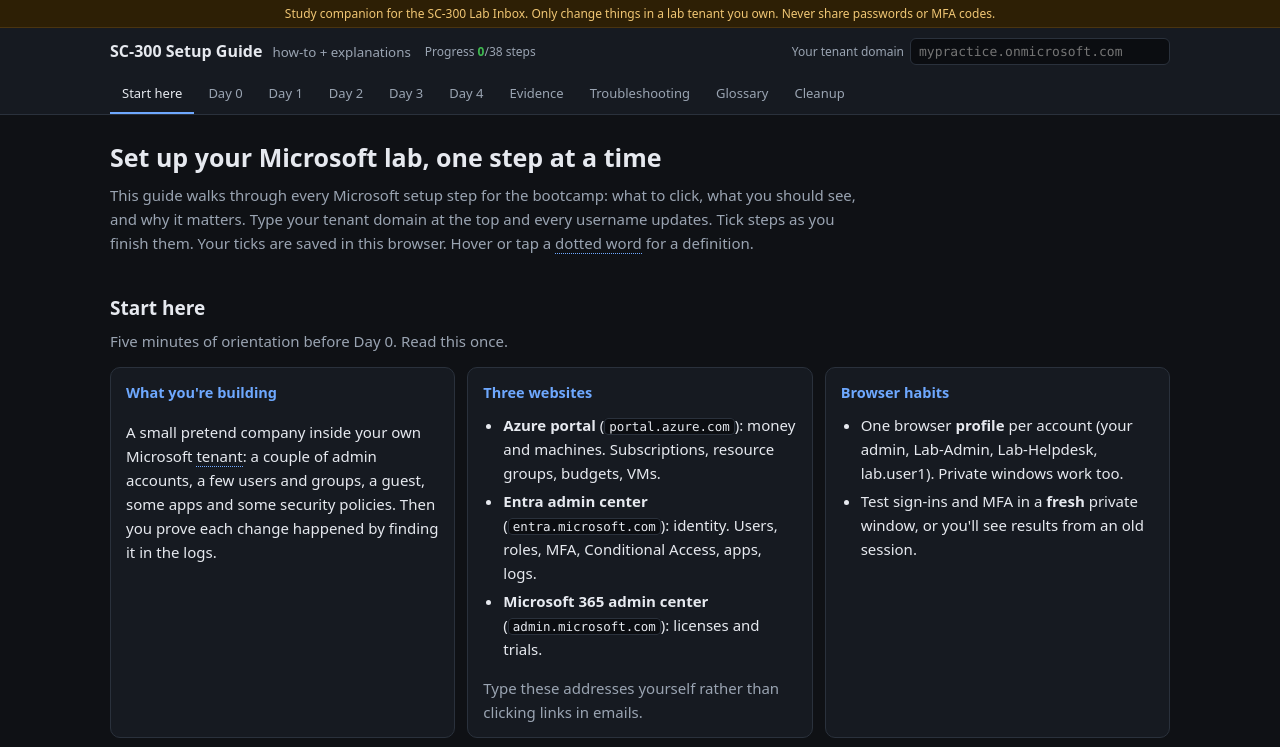
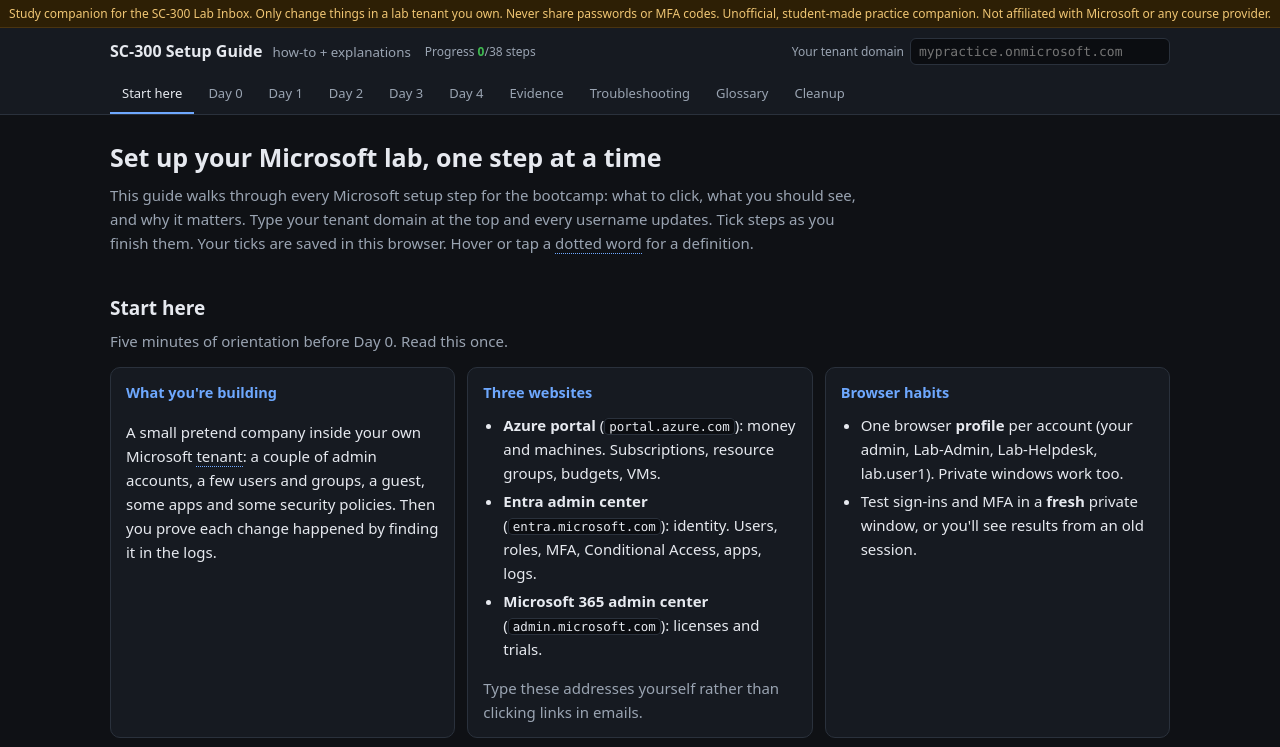
Before and after one commit to notwalnomad/sc300-lab, a website: page docs/setup-guide.html in a window 1280 px wide. Shown: the top 747 px of the page. Drawn offline with Linux system fonts and the light colour scheme.

Commit message:
Mark the Lab Inbox and Setup Guide as unofficial and student-made
Adds a line to both banners and the README: not affiliated with
Microsoft or any course provider.

Co-Authored-By: Claude Opus 5.5 <noreply@anthropic.com>
Claude-Session: https://claude.ai/code/session_018zbwXhboiniRLK2MnP15sh

```diff
--- a/docs/setup-guide.html
+++ b/docs/setup-guide.html
@@ -112,7 +112,7 @@ dl.gloss dd{background:var(--panel2);font-size:14px}
 </style>
 </head>
 <body>
-<div class="banner">Study companion for the SC-300 Lab Inbox. Only change things in a lab tenant you own. Never share passwords or MFA codes.</div>
+<div class="banner">Study companion for the SC-300 Lab Inbox. Only change things in a lab tenant you own. Never share passwords or MFA codes. Unofficial, student-made practice companion. Not affiliated with Microsoft or any course provider.</div>
 
 <div class="top">
   <div class="topin">
```
Also changed, not shown: index.html (+1 -1 lines), README.md.
